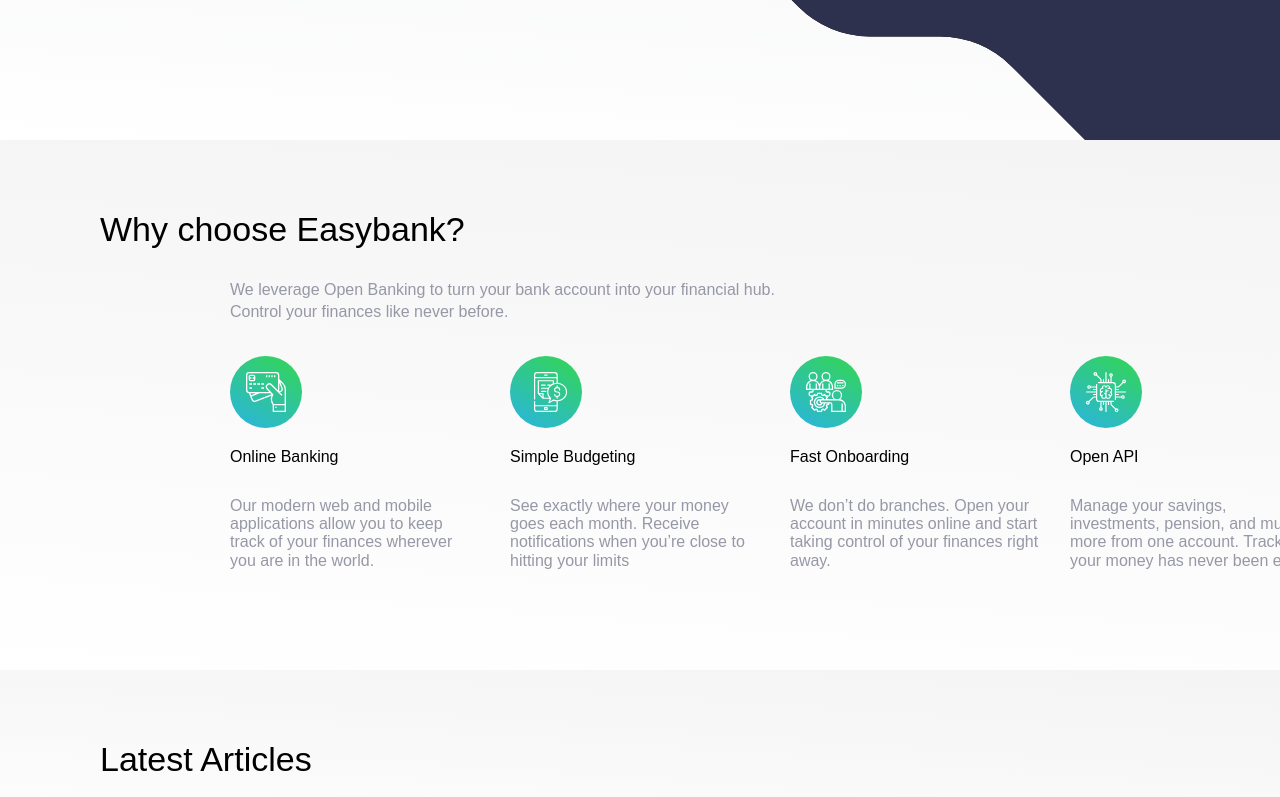
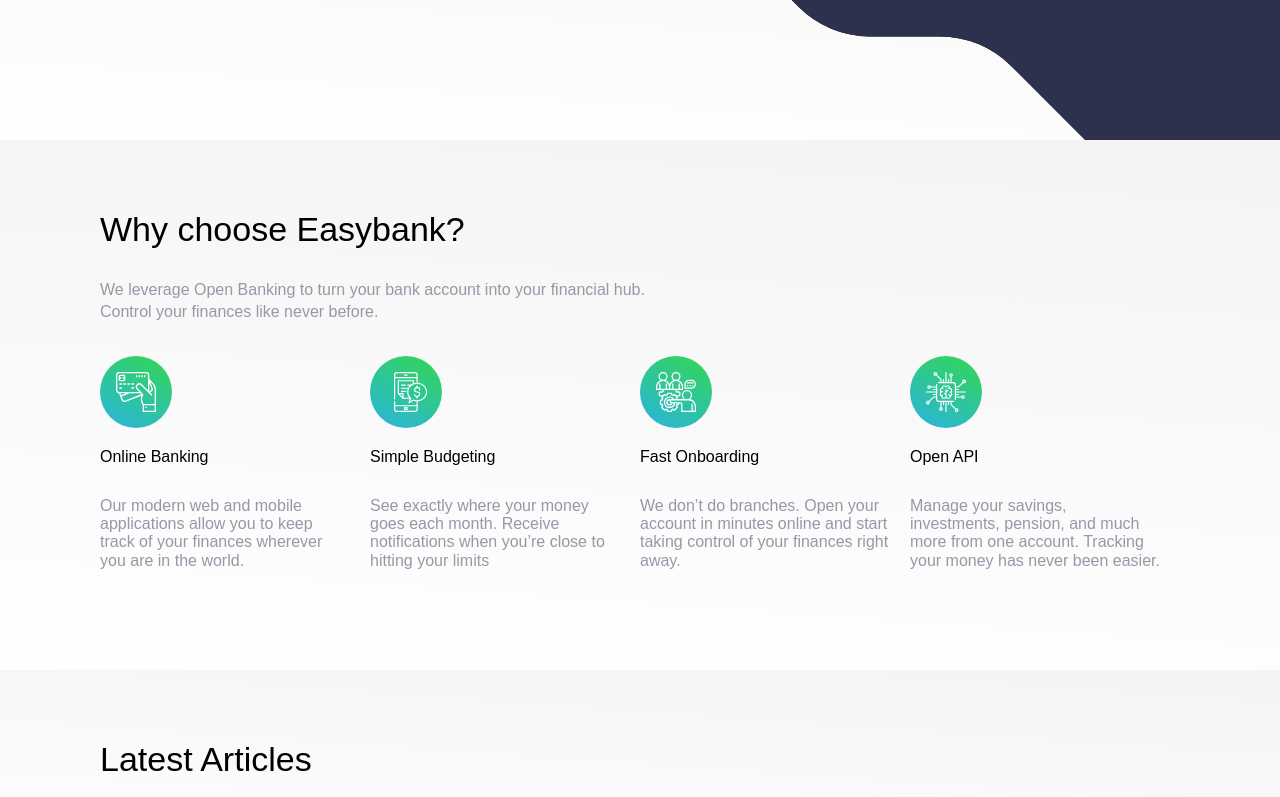
Before and after one commit to Fikol171/easy-bank-app, a React (Create React App) app: page / in a window 1280 px wide. Shown: the part 510-1307 px from the top of the page. Built offline with nearby package versions, Linux system fonts and the light colour scheme.

Commit message:
add styled-components

```diff
--- a/src/features/Main/index.js
+++ b/src/features/Main/index.js
@@ -2,17 +2,15 @@
 import {
   ApiIcon,
   BudgetIcon,
-  Container,
   Info,
   OnBoardingIcon,
   OnlineIcon,
-  Text,
   Wrapper,
 } from "./styled";
 
 const Main = () => {
   return (
-    <Container>
+    <>
       <Info>
         We leverage Open Banking to turn your bank account into your financial
         hub.
@@ -22,45 +20,29 @@
         <Tile
           icon={<OnlineIcon />}
           title="Online Banking"
-          content={
-            <Text>
-              Our modern web and mobile applications allow you to keep track of
-              your finances wherever you are in the world.
-            </Text>
-          }
+          content="Our modern web and mobile applications allow you to keep track of
+              your finances wherever you are in the world."
         />
         <Tile
           icon={<BudgetIcon />}
           title="Simple Budgeting"
-          content={
-            <Text>
-              See exactly where your money goes each month. Receive
-              notifications when you’re close to hitting your limits
-            </Text>
-          }
+          content="See exactly where your money goes each month. Receive
+              notifications when you’re close to hitting your limits"
         />
         <Tile
           icon={<OnBoardingIcon />}
           title="Fast Onboarding"
-          content={
-            <Text>
-              We don’t do branches. Open your account in minutes online and
-              start taking control of your finances right away.{" "}
-            </Text>
-          }
+          content="We don’t do branches. Open your account in minutes online and
+              start taking control of your finances right away."
         />
         <Tile
           icon={<ApiIcon />}
           title="Open API"
-          content={
-            <Text>
-              Manage your savings, investments, pension, and much more from one
-              account. Tracking your money has never been easier.{" "}
-            </Text>
-          }
+          content="Manage your savings, investments, pension, and much more from one
+              account. Tracking your money has never been easier."
         />
       </Wrapper>
-    </Container>
+    </>
   );
 };
 export default Main;
--- a/src/features/Main/styled.js
+++ b/src/features/Main/styled.js
@@ -4,9 +4,6 @@
 import { ReactComponent as onBoardIcon } from "./images/icon-onboarding.svg";
 import { ReactComponent as onlineIcon } from "./images/icon-online.svg";
 
-export const Container = styled.div`
-  margin-left: 130px;
-`;
 export const Info = styled.p`
   margin-top: 30px;
   line-height: 1.4;
@@ -18,14 +15,10 @@
   display: grid;
   grid-template-columns: repeat(4, 250px);
   justify-items: center;
-  gap: 30px;
+  gap: 20px;
 `;
 
 export const ApiIcon = styled(apiIcon)``;
 export const BudgetIcon = styled(budgetIcon)``;
 export const OnBoardingIcon = styled(onBoardIcon)``;
 export const OnlineIcon = styled(onlineIcon)``;
-
-export const Text = styled.p`
-  color: ${({ theme }) => theme.color.GrayishBlue};
-`;
```
